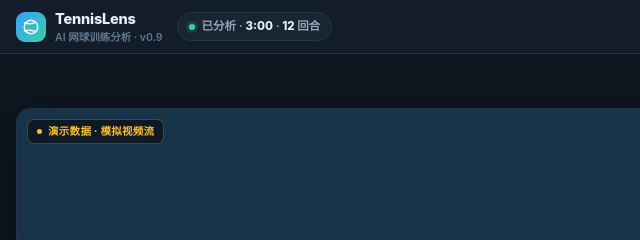
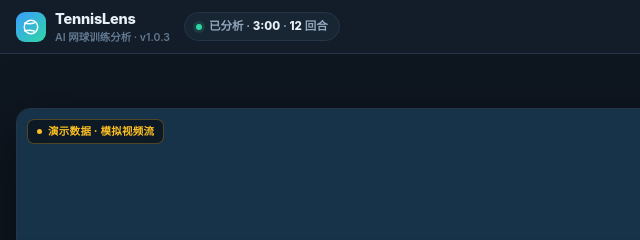
Before and after one commit to Cq20/tennis-cv-demo, a plain HTML site: page index.html in a window 1280 px wide. Shown: the top 240 px of the page, 0-640 px from the left. Drawn offline with Linux system fonts and the light colour scheme.

Commit message:
feat: 界面加入可见版本号 v1.0.3（便于线上缓存排查）
修复球轨迹两轮 + 文档同步后的定型版本；刷新页面可据
左上角版本号快速判断是否为最新构建

```diff
--- a/index.html
+++ b/index.html
@@ -324,7 +324,7 @@ canvas{display:block;width:100%;height:100%}
     </div>
     <div>
       <div class="logo-t">TennisLens</div>
-      <div class="logo-s">AI 网球训练分析 · v0.9</div>
+      <div class="logo-s">AI 网球训练分析 · <span id="verTag">v1.0.3</span></div>
     </div>
   </div>
   <div class="vid-chip">
@@ -1377,7 +1377,6 @@ $('chipDur').textContent=fmtMS(DUR);
 $('chipRally').textContent=rallies.length;
 renderEvents(); updateKPI(); render();
 setTimeout(()=>toast('已加载 '+events.length+' 个击球事件 · 点击「模型能力说明」查看设计取舍'), 500);
-
 })();
 </script>
 </body>
```
